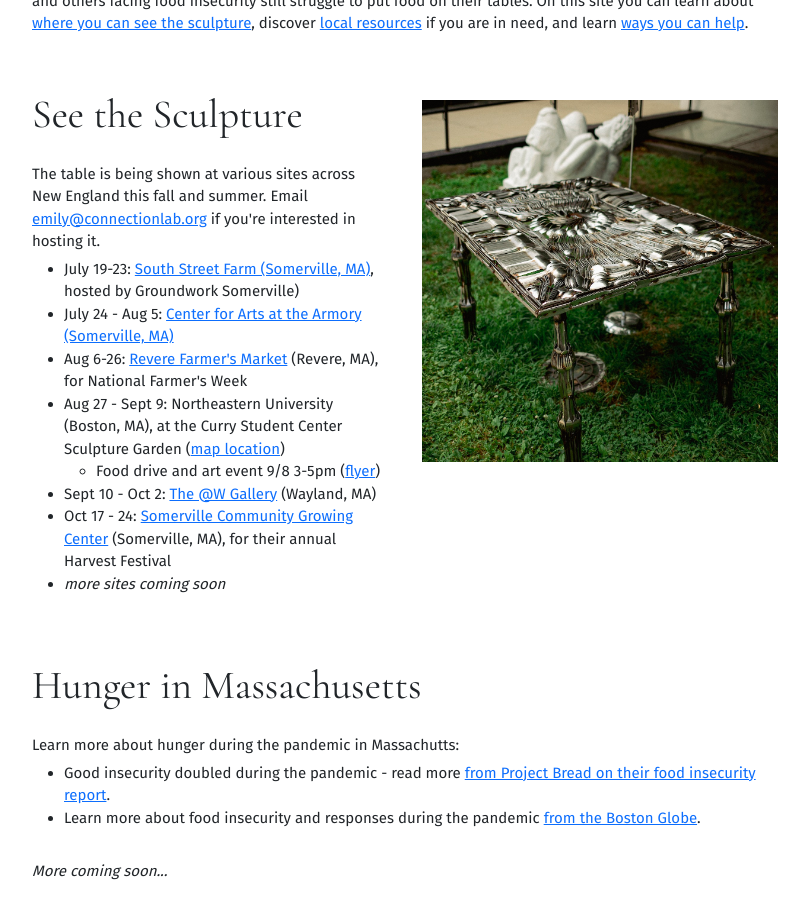
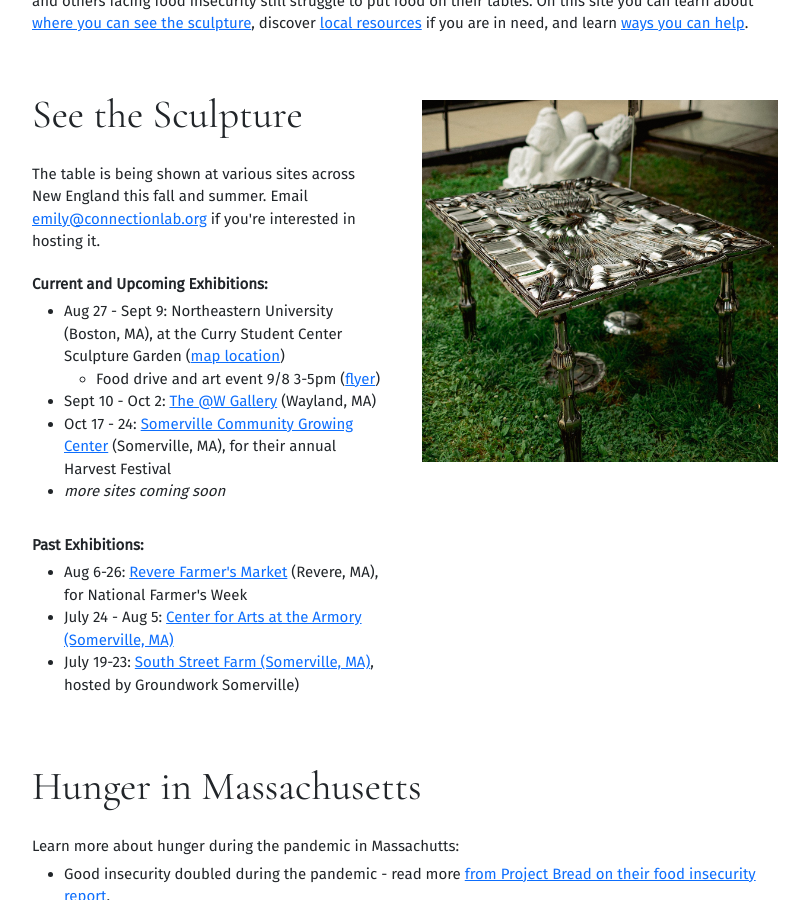
Before and after one commit to dataculturegroup/data-culture-group-website, a Jekyll site: the page 1659/index.html, which Jekyll copies as it is, in a window 1280 px wide and 900 px high, scrolled down 438 px. Shown: the whole window, without its empty margins (240-1049 px from the left). Built offline with Jekyll 4.4.1, drawn with Linux system fonts in a browser that asks for light colours; some of the changed lines change nothing that is shown.

Commit message:
divide up to current/past installs

```diff
--- a/1659/index.html
+++ b/1659/index.html
@@ -101,10 +101,8 @@
           <div class="col-lg-4 offset-lg-2">
             <h2>See the Sculpture</h2>
             <p>The table is being shown at various sites across New England this fall and summer. Email <a href="mailto:emily@connectionlab.org">emily@connectionlab.org</a> if you're interested in hosting it.</p>
+            <p><b>Current and Upcoming Exhibitions:</b></p>
             <ul>
-              <li>July 19-23: <a href="https://groundworksomerville.org/programs/south-street-farm/">South Street Farm (Somerville, MA)</a>, hosted by Groundwork Somerville)</li>
-              <li>July 24 - Aug 5: <a href="https://artsatthearmory.org">Center for Arts at the Armory (Somerville, MA)</a></li>
-              <li>Aug 6-26: <a href="https://www.revere.org/departments/healthy-community-initiatives/farmers-market">Revere Farmer's Market</a> (Revere, MA), for National Farmer's Week</li>
               <li>Aug 27 - Sept 9: Northeastern University (Boston, MA), at the Curry Student Center Sculpture Garden (<a href="https://goo.gl/maps/FcVjdh5eerQj7SJ76">map location</a>)
                 <ul>
                   <li>Food drive and art event 9/8 3-5pm (<a href="files/NU-Food-Justice-Event.pdf">flyer</a>)</li>
@@ -113,6 +111,12 @@
               <li>Sept 10 - Oct 2: <a href="https://artswayland.com">The @W Gallery</a> (Wayland, MA)</li>
               <li>Oct 17 - 24: <a href="https://www.thegrowingcenter.org">Somerville Community Growing Center</a> (Somerville, MA), for their annual Harvest Festival</li>
               <li><i>more sites coming soon</i></li>
+            </ul>
+            <p><b>Past Exhibitions:</b></p>
+            <ul>
+              <li>Aug 6-26: <a href="https://www.revere.org/departments/healthy-community-initiatives/farmers-market">Revere Farmer's Market</a> (Revere, MA), for National Farmer's Week</li>
+              <li>July 24 - Aug 5: <a href="https://artsatthearmory.org">Center for Arts at the Armory (Somerville, MA)</a></li>
+              <li>July 19-23: <a href="https://groundworksomerville.org/programs/south-street-farm/">South Street Farm (Somerville, MA)</a>, hosted by Groundwork Somerville)</li>
             </ul>
           </div>
           <div class="col-lg-4">
```
